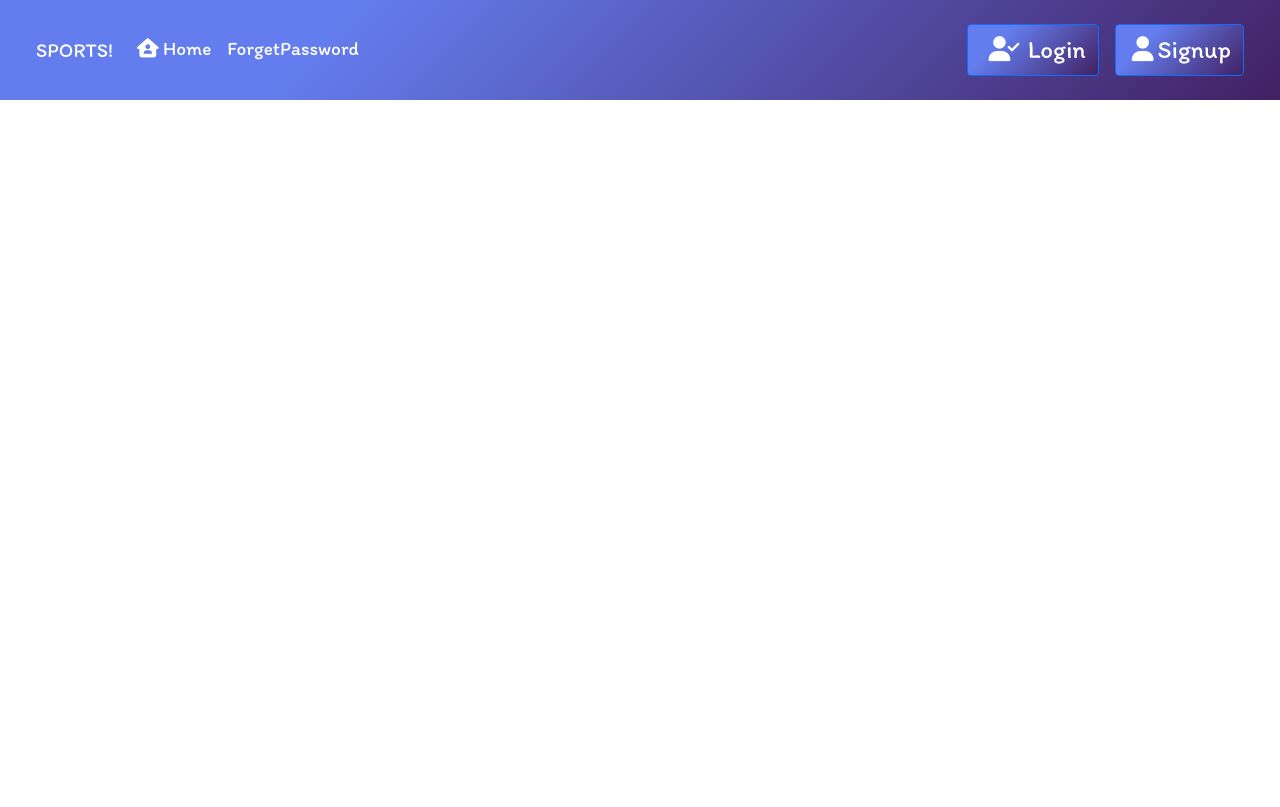
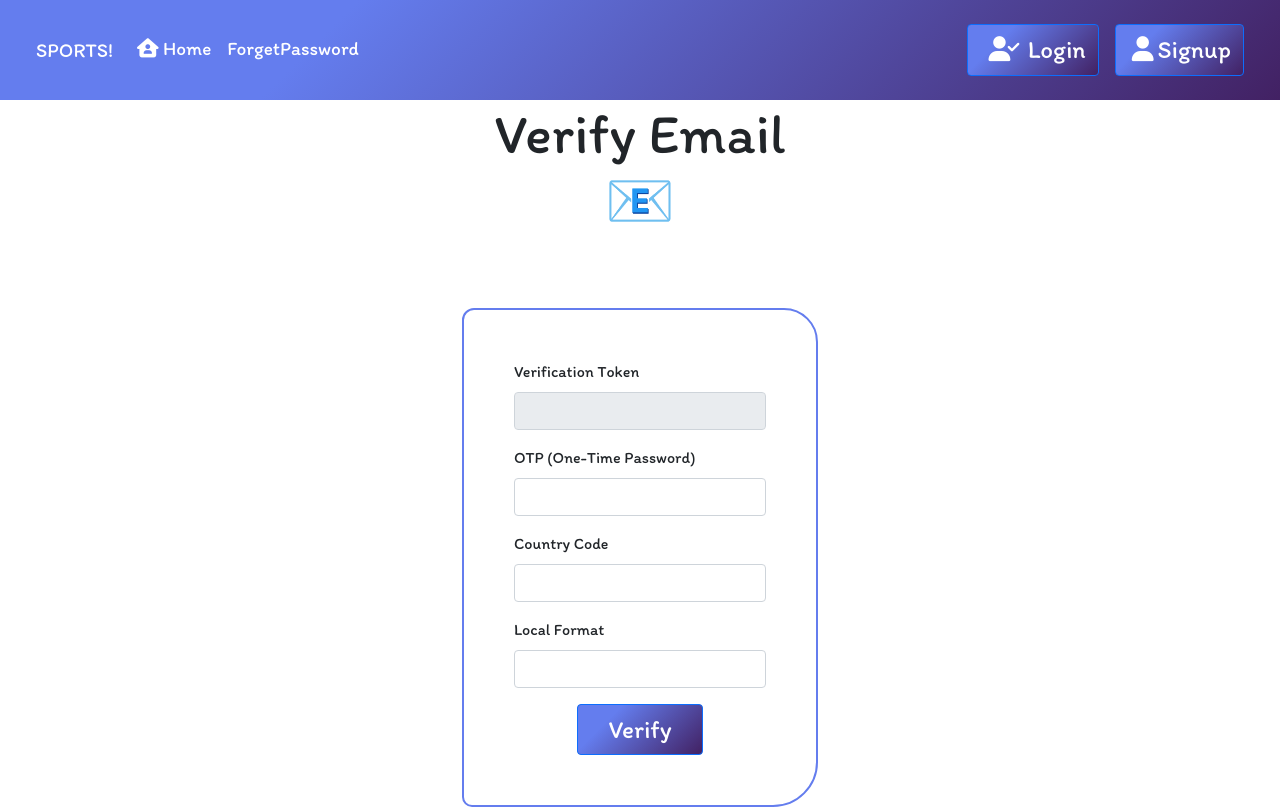
Before and after one commit to Beloved1310/Sport-app-FE, a React (Create React App) app: page /verify/1 in a window 1280 px wide. Built offline with nearby package versions, Linux system fonts and the light colour scheme.

Commit message:
fix/verification-email

```diff
--- a/package.json
+++ b/package.json
@@ -6,6 +6,7 @@
     "@testing-library/jest-dom": "^5.17.0",
     "@testing-library/react": "^13.4.0",
     "@testing-library/user-event": "^13.5.0",
+    "axios": "^1.6.0",
     "react": "^18.2.0",
     "react-dom": "^18.2.0",
     "react-router-dom": "^6.18.0",
@@ -37,6 +38,7 @@
     ]
   },
   "devDependencies": {
+    "@babel/plugin-proposal-private-property-in-object": "^7.21.11",
     "tailwindcss": "^3.3.5"
   }
 }
--- a/src/App.js
+++ b/src/App.js
@@ -7,6 +7,7 @@ import Alert from "./components/Alert";
 import Signup from "./components/register";
 import Settings from "./components/Settings";
 import Profile from "./components/Profile";
+import VerifyEmailPage from "./components/VerifyEmailPage"
 import { BrowserRouter as Router, Routes, Route } from "react-router-dom";
 import SportState from "./context/SportState";
 
@@ -20,7 +21,7 @@ function App() {
 
     setTimeout(() => {
       setAlert(null);
-    }, 2000);
+    }, 4000);
   };
   return (
     <>
@@ -56,6 +57,12 @@ function App() {
               path="/profile"
               element={<Profile showAlert={showAlert} />}
             />
+
+             <Route
+              exact
+              path="/verify/:token"
+              element={<VerifyEmailPage showAlert={showAlert} />}
+            />
           </Routes>
         </Router>
       </SportState>
--- a/src/components/Login.js
+++ b/src/components/Login.js
@@ -17,17 +17,13 @@ function Login(props) {
   const handleSubmit = async (e) => {
     e.preventDefault();
     try {
-      const response = await fetch(
-        'https://to-do-list-backend-application.vercel.app/api/auth/loginUser',
-        {
-          method: 'POST',
-          headers: {
-            'Content-Type': 'application/json',
-          },
-          body: JSON.stringify(credentials),
+      const response = await axios.post('https://to-do-list-backend-application.vercel.app/api/auth/loginUser', credentials, {
+        headers: {
+          'Content-Type': 'application/json',
         },
-      );
-      const json = await response.json();
+      });
+
+      const json = response.data;
 
       if (json.success) {
         localStorage.setItem('token', json.authToken);
@@ -39,9 +35,9 @@ function Login(props) {
         props.showAlert('Invalid Credentials', 'warning');
       }
     } catch (error) {
-      props.showAlert(`db not connected ${error}`, 'warning');
+      props.showAlert(`DB not connected ${error}`, 'warning');
     }
-  }
+  };
 
   const onChange = (e) => {
     if (e.target.name.startsWith('phone.')) {
--- a/src/components/VerifyEmailPage.js
+++ b/src/components/VerifyEmailPage.js
@@ -1,66 +1,78 @@
-import React, { useState } from 'react';
-import { useNavigate, useLocation } from 'react-router-dom';
-import Alert from './Alert';
-
+import React, { useState } from "react";
+import { useNavigate, useLocation, useParams } from "react-router-dom";
+import Alert from "./Alert";
+import axios from "axios";
 
 function VerifyEmailPage(props) {
   const [verificationData, setVerificationData] = useState({
-    token: '',
-    otp: '',
+    token: "",
+    otp: "",
     phone: {
-      countryCode: '',
-      localFormat: '',
+      countryCode: "",
+      localFormat: "",
     },
   });
   const navigate = useNavigate();
   const location = useLocation();
+  const { token } = useParams();
+
+  console.log(token, "jjjj");
 
   const handleSubmit = async (e) => {
     e.preventDefault();
 
-    // Extract the token from the URL query parameters
-    const urlParams = new URLSearchParams(location.search);
-    const token = urlParams.get('token');
-
     try {
-      const response = await fetch('https://your-api-url/verifyEmail', {
-        method: 'POST',
-        headers: {
-          'Content-Type': 'application/json',
-        },
-        body: JSON.stringify({
+      const response = await axios.post(
+        "https://sports-nations-aeed0bb0afdc.herokuapp.com/api/user/authentication/activate",
+        {
           token: token,
           otp: verificationData.otp,
           phone: verificationData.phone,
-        }),
-      });
+        },
+        {
+          headers: {
+            "Content-Type": "application/json",
+          },
+        }
+      );
 
-      const json = await response.json();
-
-      if (json.success) {
-        props.showAlert('Login Success', 'success');
-        navigate('/login');
+      if (response.status === 200) {
+        props.showAlert("Login Success", "success");
+        navigate("/login");
+      } else if (response.status === 404) {
+        props.showAlert(response.data.message, "warning");
+      } else if (response.status === 400) {
+        props.showAlert(response.data.message, "warning");
       } else {
-        props.showAlert('Invalid Credentials', 'warning')
+        props.showAlert("Invaid Credentials", "warning");
       }
     } catch (error) {
-      // Handle network or other errors
-      console.error(error);
+      if (error.response) {
+        // Handle the error message from the response
+        props.showAlert(error.response.data.message, "warning");
+      } else {
+        // Handle other types of errors
+        console.log(error);
+        props.showAlert("Input did not match", "warning");
+      }
     }
   };
 
   const onChange = (e) => {
-    if (e.target.name.startsWith('phone.')) {
+    if (e.target.name.startsWith("phone.")) {
       // Handle phone number inputs separately
       setVerificationData({
         ...verificationData,
         phone: {
           ...verificationData.phone,
-          [e.target.name.split('.')[1]]: e.target.value,
+          [e.target.name.split(".")[1]]: e.target.value,
         },
       });
     } else {
-      setVerificationData({ ...verificationData, [e.target.name]: e.target.value });
+      setVerificationData({
+        ...verificationData,
+        [e.target.name]: e.target.value,
+      });
     }
   };
 
--- a/src/components/register.js
+++ b/src/components/register.js
@@ -1,6 +1,6 @@
 import React, { useState } from 'react'
 import Alert from './Alert'
-import { useNavigate } from 'react-router-dom'
+import axios from 'axios'
 
 function Signup(props) {
   const [credentials, setCredentials] = useState({
@@ -8,52 +8,62 @@ function Signup(props) {
     sportInterest: '',
     email: '',
     password: '',
-    cpassword: '',
+    confirm_password: '',
     phone: {
       countryCode: '',
       localFormat: '',
     },
   })
-  let navigate = useNavigate()
   const handleSubmit = async (e) => {
-    e.preventDefault()
+    e.preventDefault();
+    try {
+      if (credentials.password !== credentials.confirm_password) {
+        props.showAlert('Password Incorrect', 'info');
+      } else {
+        const response = await axios.post('https://sports-nations-aeed0bb0afdc.herokuapp.com/api/user/register', {
+          username: credentials.username,
+          email: credentials.email,
+          sportInterest: credentials.sportInterest,
+          password: credentials.password,
+          confirm_password: credentials.confirm_password,
+          phone: credentials.phone,
+        }, {
+          headers: {
+            'Content-Type': 'application/json',
+          },
+        });
 
-    try {
-      if (credentials.password !== credentials.cpassword) {
-        props.showAlert('Password Inccorect', 'info')
-      } else {
-        const response = await fetch(
-          'https://to-do-list-backend-application.vercel.app/api/auth/createUser',
-          {
-            method: 'POST',
-            headers: {
-              'Content-Type': 'application/json',
+        if (response.status === 200) {
+          props.showAlert(response.data.message, 'success');
+          setCredentials({
+            username: '',
+            sportInterest: '',
+            email: '',
+            password: '',
+            confirm_password: '',
+            phone: {
+              countryCode: '',
+              localFormat: '',
             },
-            body: JSON.stringify({
-              username: credentials.username,
-              email: credentials.email,
-              password: credentials.password,
-              cpassword: credentials.cpassword,
-              phone: credentials.phone,
-            }),
-          },
-        )
-        const json = await response.json()
-        console.log(json)
-        if (!json.success) {
-          props.showAlert('Email with this your Already Exists', 'warning')
+          });
+        } else if (response.status === 400) {
+          props.showAlert(response.data.message, 'warning');
         } else {
-          localStorage.setItem('token', json.authToken)
-          localStorage.setItem('name', json.name)
-          localStorage.setItem('success', json.success)
-          navigate('/login')
-          props.showAlert('Signup Success', 'success')
+          props.showAlert('An error occurred', 'warning');
         }
       }
     } catch (error) {
-      props.showAlert('db not connected', 'warning')
+      if (error.response) {
+        // Handle the error message from the response
+        props.showAlert(error.response.data.message, 'warning');
+      } else {
+        // Handle other types of errors
+        console.log(error);
+        props.showAlert('Input did not match', 'warning');
+      }
     }
   }
+
 
   const onChange = (e) => {
     if (e.target.name === 'phone.countryCode' || e.target.name === 'phone.localFormat') {
@@ -133,7 +143,7 @@ function Signup(props) {
                     type="text"
                     value={credentials.phone.localFormat}
                     onChange={onChange}
-                    className="form-control"
+                    className="form-control w-2"
                     name="phone.localFormat"
                     placeholder="Local Format"
                     required
@@ -174,16 +184,16 @@ function Signup(props) {
                 />
               </div>
               <div className="mb-3">
-                <label htmlFor="cpassword" className="form-label">
+                <label htmlFor="confirm_password" className="form-label">
                   <i className="fa-solid fa-lock"></i> Confirm Password
                 </label>
                 <input
-                  type="cpassword"
-                  value={credentials.cpassword}
+                  type="confirm_password"
+                  value={credentials.confirm_password}
                   onChange={onChange}
                   className="form-control"
-                  name="cpassword"
-                  id="cpassword"
+                  name="confirm_password"
+                  id="confirm_password"
                   minLength={5}
                   required
                 />
```
Also changed, not shown: 1 other file (tests, documents, lock files or other folders).
